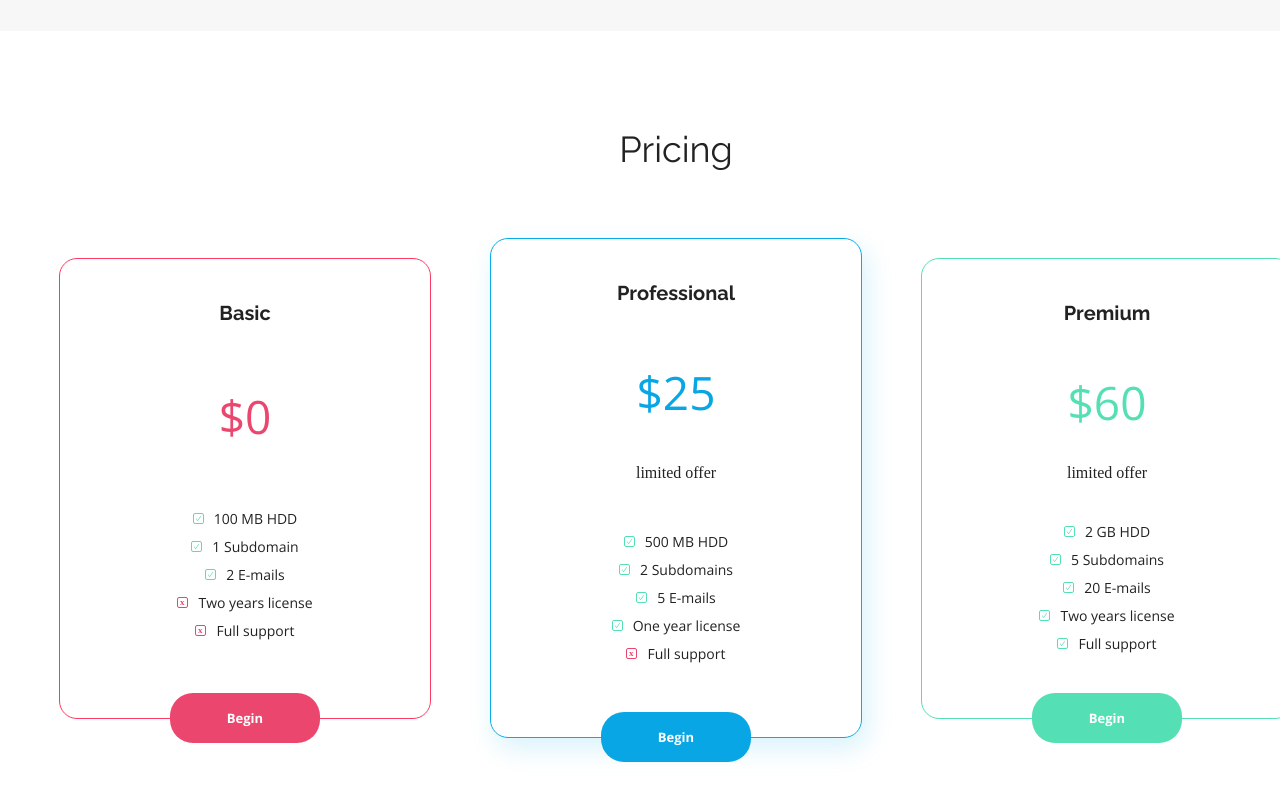
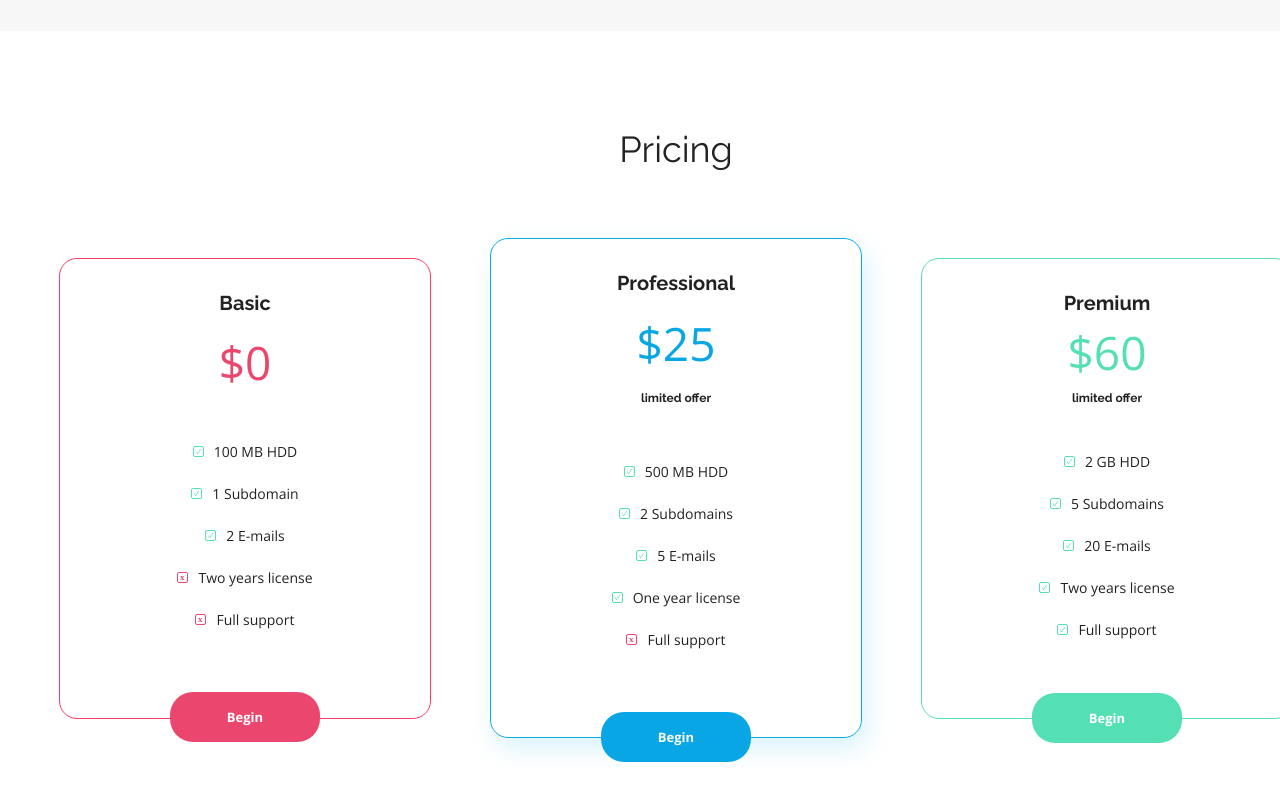
Before and after one commit to KlaudiaSt0/Best-Shop, a plain HTML site: page index.html in a window 1280 px wide. Shown: the part 2807-3607 px from the top of the page. Drawn offline with nearby package versions, Linux system fonts and the light colour scheme.

Commit message:
pricing corrected

```diff
--- a/css/style.css
+++ b/css/style.css
@@ -354,7 +354,7 @@ header .container {
     flex-direction: column;
     align-items: center;
     justify-content: space-between;
-    line-height: 2;
+    line-height: 1;
     text-align: center;
     width: 372px;
 }
@@ -362,7 +362,7 @@ header .container {
     font-size:20px;
     font-family: var(--font-raleway);
     font-weight: bold;
-    margin: 34px 0 14px;
+    margin: 34px 0 0;
 }
 .box span {
     font-size: 46px;
@@ -375,6 +375,7 @@ header .container {
 .box li {
     font-size: 14px;
     font-family: var(--font-open-sans);
+    line-height: 3;
 }
 .box button {
     height: 50px;
@@ -393,6 +394,11 @@ header .container {
 }
 .box button:hover {
     color: black;
+}
+.box small {
+    font-size: 12px;
+    font-family: var(--font-raleway);
+    font-weight: bold;
 }
 .box-1 span {
     color: #EB476E;
```
